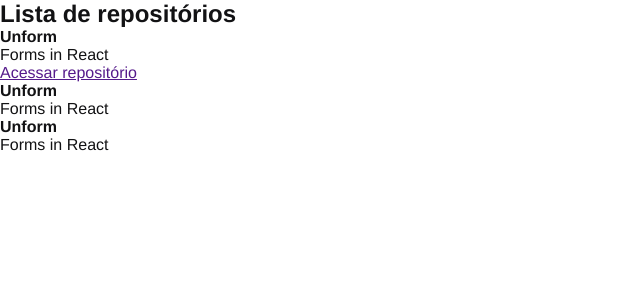
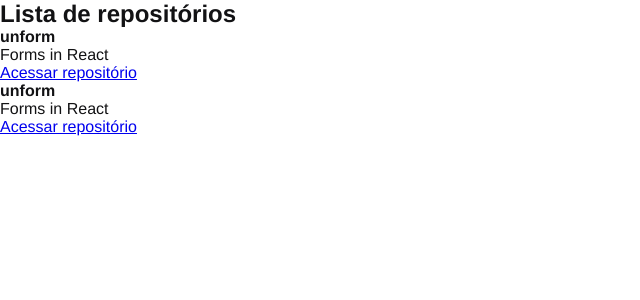
Before and after one commit to LuizAlexandreSilva/ignite-reactjs-01-github-explorer, a React app: page / in a window 1280 px wide. Shown: the top 300 px of the page, without its empty margins (0-640 px from the left). Built offline with nearby package versions, Linux system fonts and the light colour scheme.

Commit message:
propriedades no react

```diff
--- /dev/null
+++ b/src/components/RepositoryItem.jsx
@@ -0,0 +1,10 @@
+export function RepositoryItem(props) {
+  return (
+    <li>
+      <strong>{props.repository?.name ?? "Default"}</strong>
+      <p>{props.repository.description}</p>
+
+      <a href={props.repository.link}>Acessar repositório</a>
+    </li>
+  );
+}
--- a/src/components/RepositoryList.jsx
+++ b/src/components/RepositoryList.jsx
@@ -1,27 +1,18 @@
+import { RepositoryItem } from "./RepositoryItem";
+
+const repository = {
+  name: "unform",
+  description: "Forms in React",
+  link: "https://github.com/unform/unform",
+};
 export function RepositoryList() {
   return (
     <section className="repository-list">
       <h1>Lista de repositórios</h1>
 
       <ul>
-        <li>
-          <strong>Unform</strong>
-          <p>Forms in React</p>
-
-          <a href="">Acessar repositório</a>
-        </li>
-        <li>
-          <strong>Unform</strong>
-          <p>Forms in React</p>
-
-          <a href=""></a>
-        </li>
-        <li>
-          <strong>Unform</strong>
-          <p>Forms in React</p>
-
-          <a href=""></a>
-        </li>
+        <RepositoryItem repository={repository} />
+        <RepositoryItem repository={repository} />
       </ul>
     </section>
   );
```
